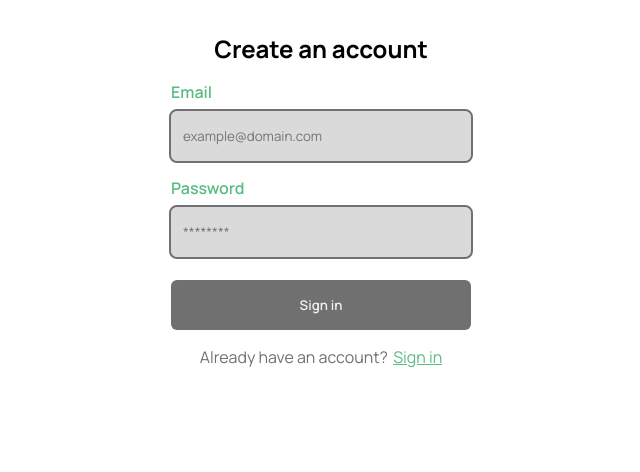
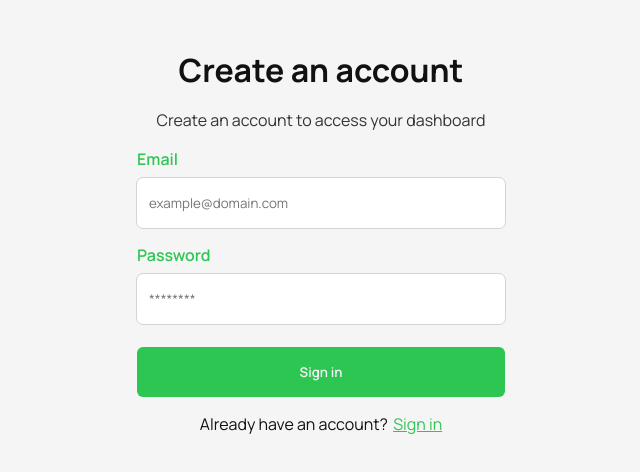
Before and after one commit to rayenrsalhi9/supabase-app, a React (Vite) app: page /signup in a window 1280 px wide. Shown: the top 472 px of the page, without its empty margins (319-959 px from the left). Built offline with nearby package versions, Linux system fonts and the light colour scheme; no server answers.

Commit message:
feat(ui): improve form and dashboard styling
- Update form styling with better colors, spacing and typography
- Add descriptive text to signin/signup forms
- Enhance dashboard header and container styling
- Adjust margins and padding for better visual hierarchy

```diff
--- a/src/index.css
+++ b/src/index.css
@@ -7,19 +7,44 @@
   font-family: 'Manrope', sans-serif;
 }
 
+body {
+  color: #111;
+  background-color: #f5f5f5;
+}
+
+.container {
+  width: 100%;
+  max-width: 1000px;
+  margin: 0 auto;
+}
+
 /* start of login page design */
 .form {
-  --bg-light: #efefef;
-  --bg-dark: #707070;
-  --clr: #58bc82;
-  --clr-alpha: #9c9c9c60;
+  color: #2dc653;
+
   display: flex;
   flex-direction: column;
   align-items: center;
   gap: 1rem;
+
   width: 100%;
-  max-width: 300px;
+  max-width: 400px;
+
   margin: 2em auto 0;
+  padding: 1em;
+
+  border-radius: 6px;
+}
+
+.form .form-title {
+  color: #111;
+  text-align: center;
+}
+
+.form p {
+  text-align: center;
+  color: #333;
+  line-height: 1.5;
 }
 
 .form .input-span {
@@ -37,17 +62,17 @@
   display: flex;
   align-items: center;
   gap: 0.5rem;
-  background-color: var(--clr-alpha);
-  outline: 2px solid var(--bg-dark);
+  background-color: white;
+  outline: 1px solid #D1D5DB;
 }
 
 .form input:focus {
-  outline: 2px solid var(--clr);
+  outline: 2px solid #111;
 }
 
 .label {
   align-self: flex-start;
-  color: var(--clr);
+  color: #2dc653;
   font-weight: 600;
 }
 
@@ -58,26 +83,38 @@
   margin-top: .5em;
   border: none;
   border-radius: 6px;
-  background-color: var(--bg-dark);
-  color: var(--bg-light);
-  text-align: center;
+  background-color: #2dc653;
+  color: #f5f5f5;
   cursor: pointer;
   transition: .6s ease;
   font-weight: 600;
 }
 
 .form .submit-btn:hover {
-  background-color: var(--clr);
-  color: var(--bg-dark);
+  background-color: #229944;
+  color: #f5f5f5;
 }
 
 .span {
   text-decoration: none;
-  color: var(--bg-dark);
+  color: #111;
 }
 
 .span a {
-  color: var(--clr);
+  color: #2dc653;
   margin-left: .125em;
 }
 /* end of login page design */
+
+/* start of header dashboard design */
+.dashboard-header {
+  background-color: #2dc653;
+  color: #f5f5f5;
+  padding: 1em;
+  border-radius: 0 0 6px 6px;
+}
+
+.dashboard-container {
+  padding: 1em;
+}
+/* end of header dashboard design */
--- a/src/routes/Dashboard.jsx
+++ b/src/routes/Dashboard.jsx
@@ -24,7 +24,7 @@ export default function Dashboard() {
 
   const responsiveContainerStyle = {
     maxWidth: '600px',
-    margin: "1em auto"
+    margin: "2em auto"
   }
 
   const axisStyle = {
@@ -33,10 +33,14 @@ export default function Dashboard() {
 
   return (
     <div>
-      <h2>Dashboard</h2>
+      <header className='dashboard-header'>
+        <h1>Sales Dashboard</h1>
+      </header>
       {
         sales
         ? (
+          <div className='dashboard-container'>
+            <h2>Total sales this quarter</h2>
             <ResponsiveContainer width="100%" height={400} style={responsiveContainerStyle}>
               <BarChart data={sales}>
                 <CartesianGrid strokeDasharray="3 3" />
@@ -46,6 +50,7 @@ export default function Dashboard() {
                 <Bar dataKey="sum" fill="#2dc653" radius={[8, 8, 0, 0]} />
               </BarChart>
             </ResponsiveContainer>
+          </div>
         )
         : null
       }
--- a/src/routes/Signin.jsx
+++ b/src/routes/Signin.jsx
@@ -3,7 +3,8 @@ import { Link } from "react-router-dom"
 export default function Signin() {
   return (
     <form className="form">
-      <h2>Welcome back!</h2>
+      <h1 className="form-title">Welcome back!</h1>
+      <p>Log in with your email and password</p>
       <span className="input-span">
         <label htmlFor="email" className="label">Email</label>
         <input type="email" name="email" id="email" placeholder="example@domain.com" />
--- a/src/routes/Signup.jsx
+++ b/src/routes/Signup.jsx
@@ -3,7 +3,8 @@ import { Link } from "react-router-dom"
 export default function Signup() {
   return (
     <form className="form">
-      <h2>Create an account</h2>
+      <h1 className="form-title">Create an account</h1>
+      <p>Create an account to access your dashboard</p>
       <span className="input-span">
         <label htmlFor="email" className="label">Email</label>
         <input type="email" name="email" id="email" placeholder="example@domain.com" />
```
Lines whose indentation alone changed are shown as unchanged.
